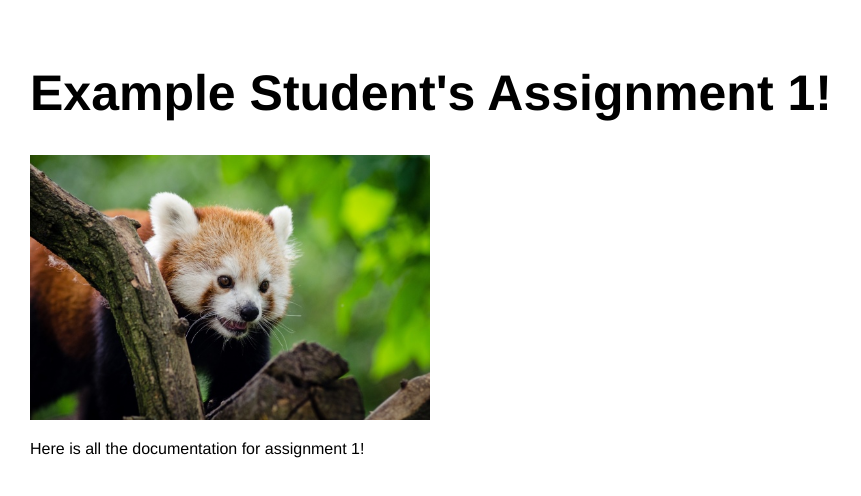
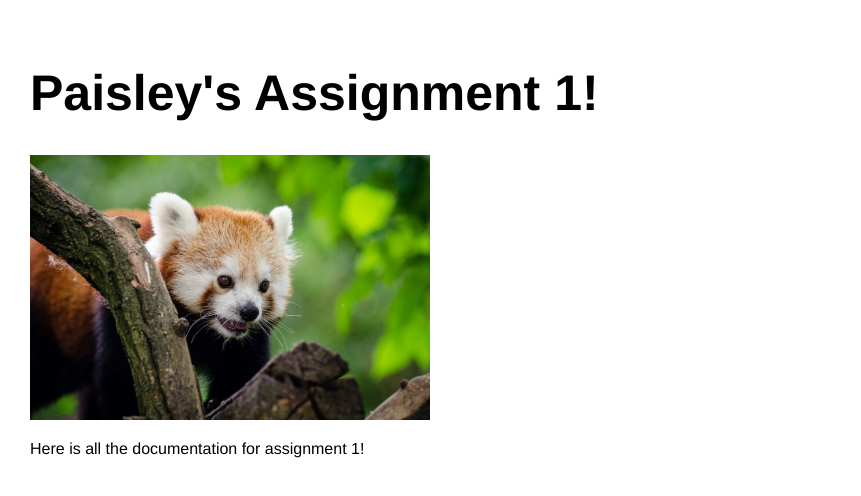
Before and after one commit to paisleym1/portfolio, a plain HTML site: page assignment1.html in a window 1280 px wide. Shown: the whole page, without its empty margins (0-861 px from the left). Drawn offline with Linux system fonts and the light colour scheme.

Commit message:
Update assignment1.html

```diff
--- a/assignment1.html
+++ b/assignment1.html
@@ -4,7 +4,7 @@
         <meta charset="utf-8">
         <meta name="viewport" content="width=device-width, maximum-scale=1.0" />
 
-        <title>Example Student's HCDE 439 Physical Computing Page!</title>
+        <title>Paisley's HCDE 439 Physical Computing Page!</title>
 
         <link href="style.css" media="screen" rel="stylesheet" type="text/css" />
 
@@ -12,7 +12,7 @@
     <body>
 
         <div class="header">
-            <h1>Example Student's Assignment 1!</h1>
+            <h1>Paisley's Assignment 1!</h1>
             <p>
             <img src="red-panda.jpg" width=400></a>
             </p>
```
